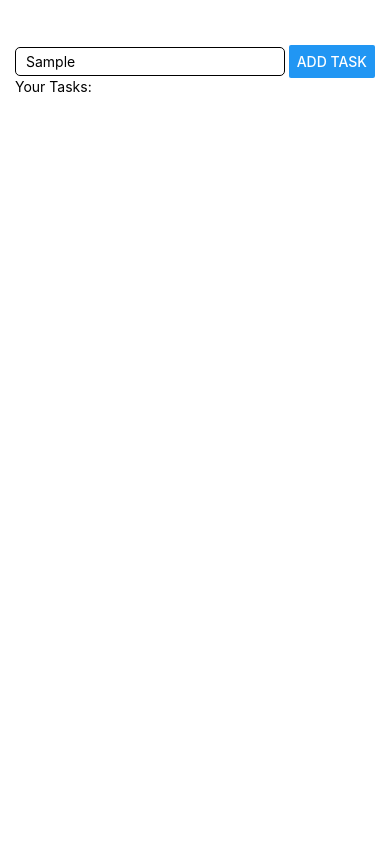
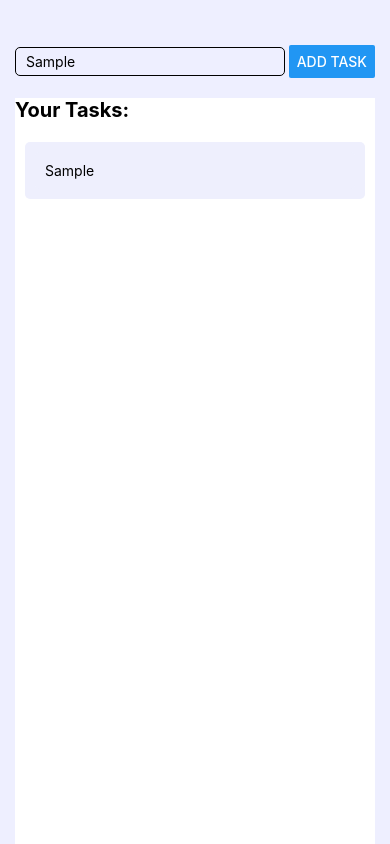
Before and after one commit to HolyBarrel/React-Expo-Udemy-Course, a React Native app in the folder reactnativebasics/: screen / in a window 390 px wide. Both pictures are taken after typing "Sample" into the empty fields and a click on the button "ADD TASK". Built offline with nearby package versions, Linux system fonts and the light colour scheme.

Commit message:
Added state to the  app

```diff
--- a/reactnativebasics/App.js
+++ b/reactnativebasics/App.js
@@ -1,14 +1,43 @@
 import { Button, StyleSheet, Text, TextInput, View } from 'react-native';
+import { useState } from 'react';
 
 export default function App() {
+
+  const [task, setTask] = useState('')
+  const [taskList, setTaskList] = useState([])
+
+
+  function taskInputHandler(task) {
+    setTask(task)
+  }
+
+  function addNewTask() {
+    setTaskList((currentList) =>  [...currentList, task])
+  }
+
   return (
     <View style={styles.mainContainer}>
       <View style={styles.inputContainer}>
-        <TextInput style={styles.inputBox} placeholder='Enter task details' />
-        <Button title='Add Task' />
+        <TextInput
+        style={styles.inputBox}
+        placeholder='Enter task details'
+        onChangeText={taskInputHandler}
+         />
+        <Button
+        title='Add Task'
+        onPress={addNewTask}
+        />
       </View>
-      <View>
-        <Text>Your Tasks:</Text>
+      <View style={styles.taskListSection}>
+        <Text style={styles.taskOverviewTitle}>Your Tasks:</Text>
+        {taskList.map((task, index) => {
+
+          return (
+          <View style={styles.taskItemStyle}>
+          <Text style={styles.taskItemTextStyle} key={index}>{task}</Text>
+          </View>
+          )
+        })}
 
 
       </View>
@@ -21,11 +50,14 @@ const styles = StyleSheet.create({
   mainContainer:  {
     paddingTop: 45,
     paddingHorizontal: 15,
+    flex: 1,
+    backgroundColor: '#EEEFFF',
   },
   inputContainer: {
     flexDirection: 'row',
     justifyContent: 'space-between',
     alignItems: 'center',
+    marginBottom: 20,
   },
   inputBox: {
     width: '75%',
@@ -35,5 +67,26 @@ const styles = StyleSheet.create({
     paddingLeft: 10,
     marginRight: 3,
     borderRadius: 5,
+  },
+  taskListSection: {
+    backgroundColor: '#FFFFFF',
+    flex: 6,
+
+  },
+  taskOverviewTitle: {
+    fontSize: 20,
+    fontWeight: 'bold',
+    marginBottom: 10,
+  },
+  taskItemStyle: {
+    margin: 10,
+    borderRadius: 5,
+    backgroundColor: '#EEEFFD',
+  },
+  taskItemTextStyle: {
+    margin: 10,
+    padding: 10,
+    borderRadius: 5,
+    backgroundColor: '#EEEFFD',
   }
 });
```
